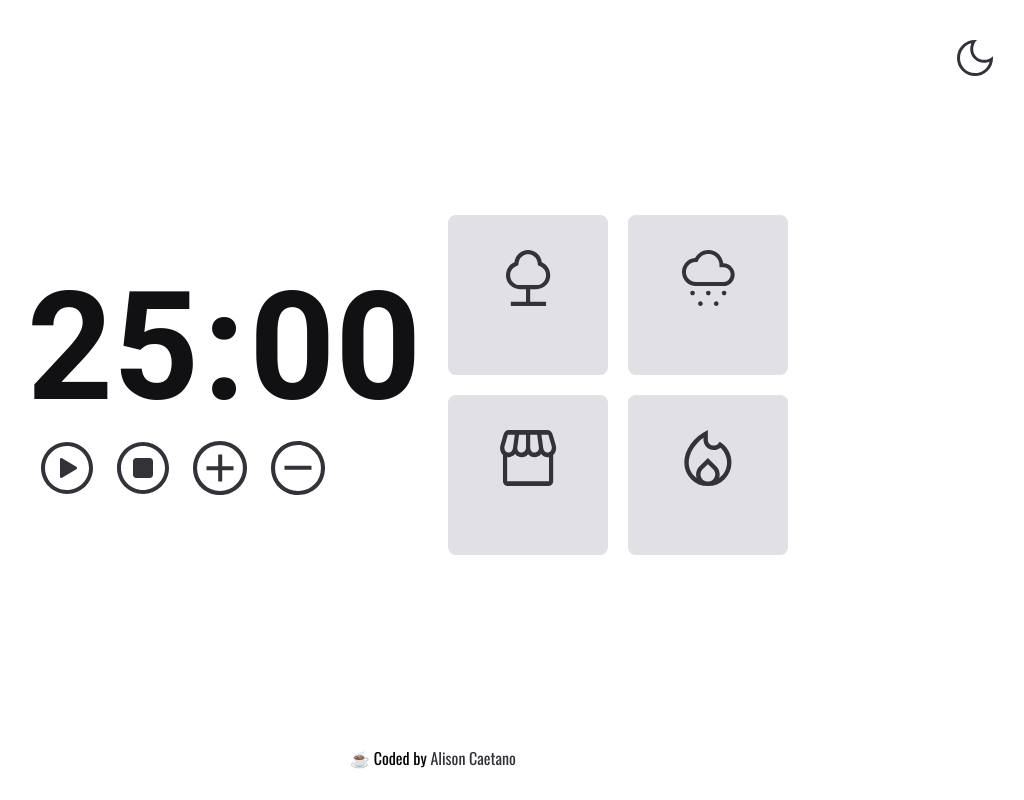
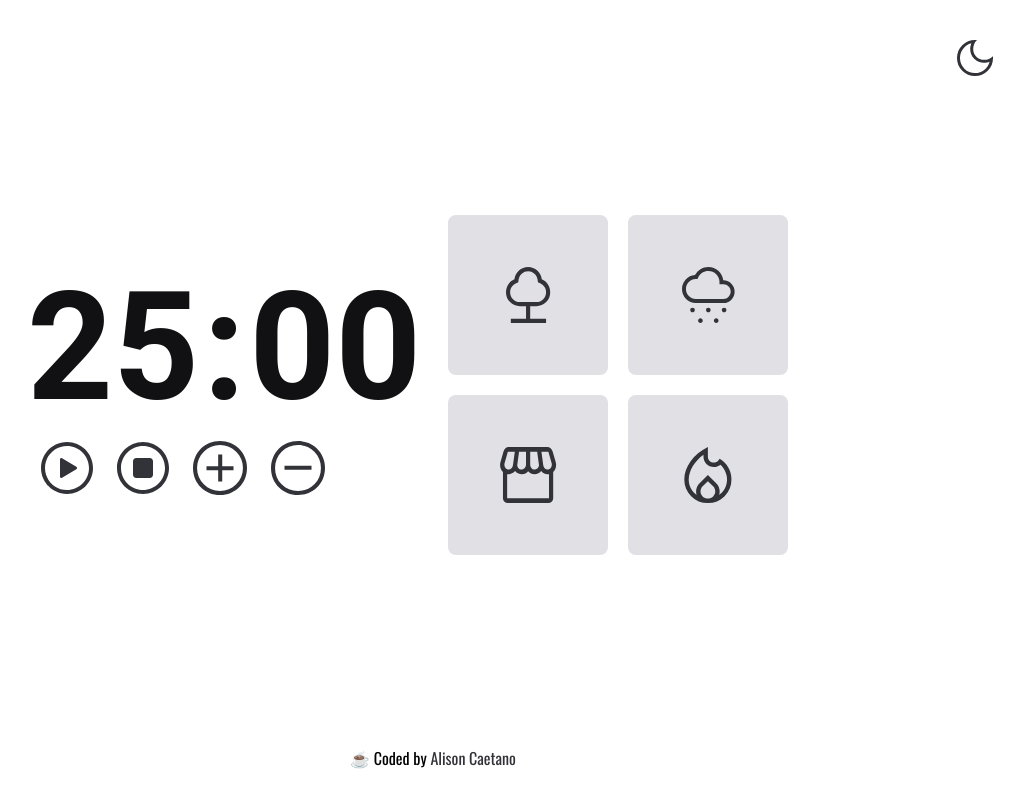
Before and after one commit to AlizonCaetano/Pomofocus, a website with bundled scripts: page index.html in a window 1280 px wide. Shown: the whole page, without its empty margins (207-1231 px from the left). Built offline with nearby package versions, Linux system fonts and the light colour scheme.

Commit message:
Update style.css

```diff
--- a/app/css/style.css
+++ b/app/css/style.css
@@ -131,6 +131,10 @@ footer a{
   flex-wrap: wrap;
   height: 35rem;
   width: 35rem;
+}
+
+.sounds-cards-wrapper div {
+    justify-content: center;
 }
 
 .card-sound{
```
